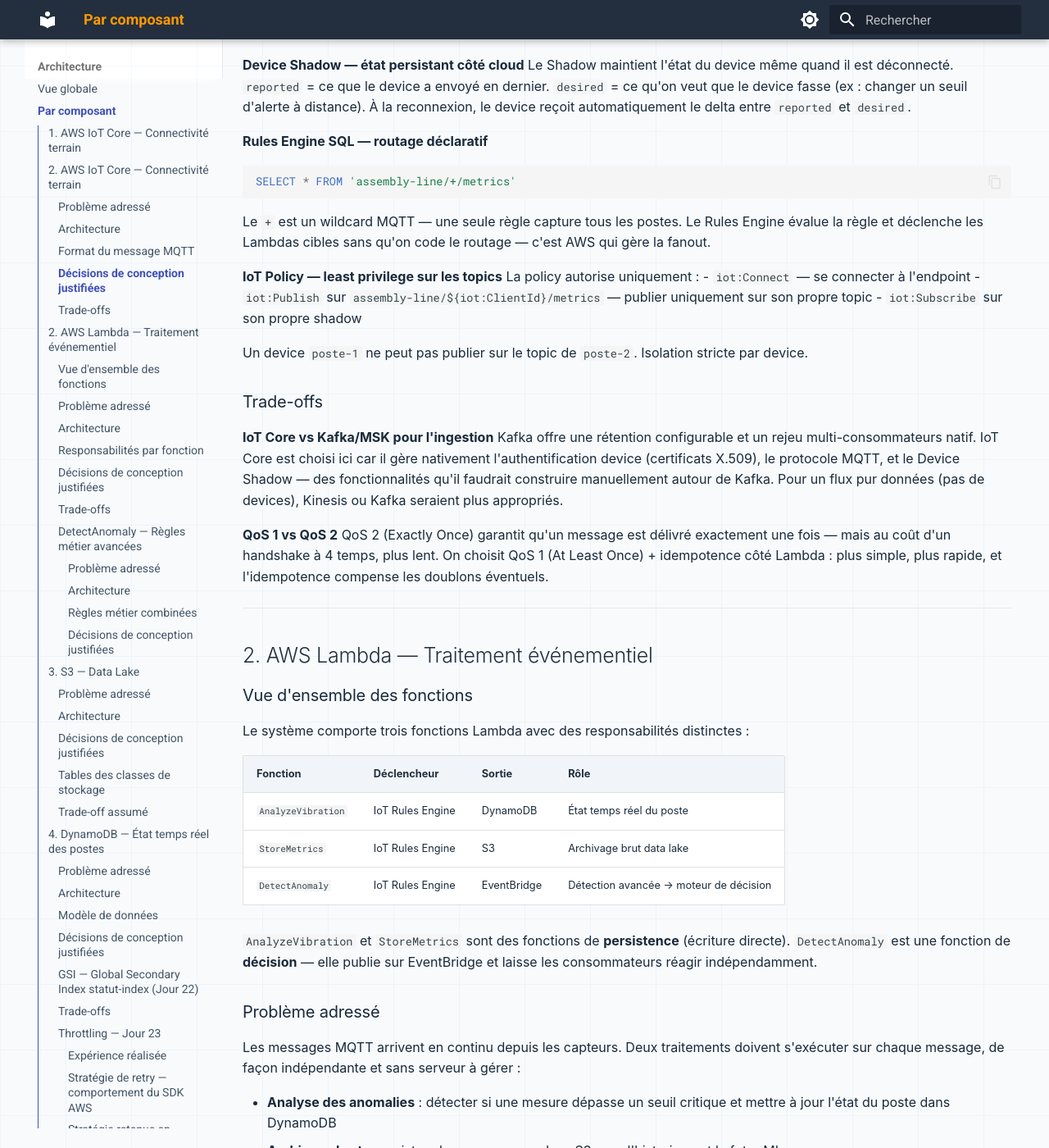
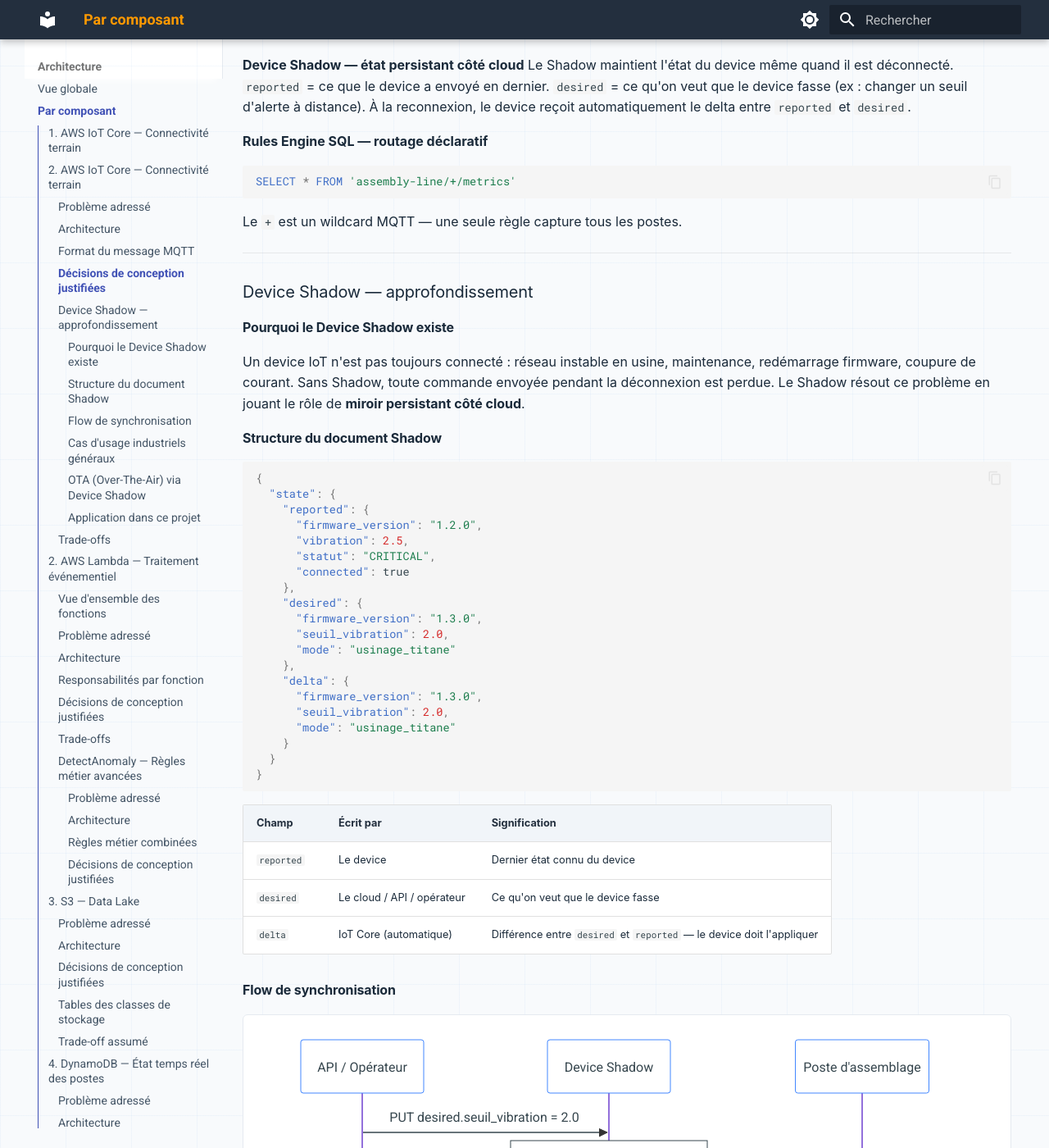
Before and after one commit to lansanconde/smart-assembly-line, an MkDocs documentation site: the page built from docs/architecture/components.md, in a window 1280 px wide and 1400 px high, scrolled down 2778 px. Shown: the whole window at 82% size. Built offline with MkDocs 1.6.1 and Material for MkDocs 9.7.7, drawn with Linux system fonts in a browser that asks for light colours; some of the changed text lies outside the part shown.

Commit message:
feat: Device Shadow + EventBridge rule
- publish_vibration.py : mise à jour Shadow reported à chaque mesure
- publish_vibration.py : abonnement delta pour modifier seuils à chaud
- iot_eventbridge.tf : rôle IAM iot-to-eventbridge-role
- iot_eventbridge.tf : règle EventBridge smart-assembly-iot-direct-critical
- iot_eventbridge.tf : log group /aws/events/iot-direct-critical
- runbook : section Device Shadow (get/update shadow, test delta)
- docs : section Device Shadow avec OTA et cas d'usage industriels

Note: action eventBridge non disponible dans aws_iot_topic_rule en eu-west-3
Routing IoT → EventBridge maintenu via Lambda (flux existant)

````diff
--- a/docs/architecture/components.md
+++ b/docs/architecture/components.md
@@ -128,6 +128,94 @@
 SELECT * FROM 'assembly-line/+/metrics'
 ```
 Le `+` est un wildcard MQTT — une seule règle capture tous les postes.
+
+---
+
+### Device Shadow — approfondissement
+
+#### Pourquoi le Device Shadow existe
+
+Un device IoT n'est pas toujours connecté : réseau instable en usine, maintenance, redémarrage firmware, coupure de courant. Sans Shadow, toute commande envoyée pendant la déconnexion est perdue. Le Shadow résout ce problème en jouant le rôle de **miroir persistant côté cloud**.
+
+#### Structure du document Shadow
+
+```json
+{
+  "state": {
+    "reported": {
+      "firmware_version": "1.2.0",
+      "vibration": 2.5,
+      "statut": "CRITICAL",
+      "connected": true
+    },
+    "desired": {
+      "firmware_version": "1.3.0",
+      "seuil_vibration": 2.0,
+      "mode": "usinage_titane"
+    },
+    "delta": {
+      "firmware_version": "1.3.0",
+      "seuil_vibration": 2.0,
+      "mode": "usinage_titane"
+    }
+  }
+}
+```
+
+| Champ | Écrit par | Signification |
+|---|---|---|
+| `reported` | Le device | Dernier état connu du device |
+| `desired` | Le cloud / API / opérateur | Ce qu'on veut que le device fasse |
+| `delta` | IoT Core (automatique) | Différence entre `desired` et `reported` — le device doit l'appliquer |
+
+#### Flow de synchronisation
+
+```mermaid
+sequenceDiagram
+    participant API as API / Opérateur
+    participant SHADOW as Device Shadow
+    participant DEVICE as Poste d'assemblage
+
+    API->>SHADOW: PUT desired.seuil_vibration = 2.0
+    Note over SHADOW: delta calculé automatiquement
+    DEVICE->>SHADOW: reconnexion après coupure
+    SHADOW->>DEVICE: delta → seuil_vibration: 2.0
+    DEVICE->>SHADOW: PUT reported.seuil_vibration = 2.0
+    Note over SHADOW: delta = vide — synchronisé
+```
+
+#### Cas d'usage industriels généraux
+
+| Secteur | Usage Shadow |
+|---|---|
+| **Domotique** | Thermostat offline → `desired.temperature = 21°C` attendu → appliqué à la reconnexion |
+| **Véhicules connectés** | `desired.limite_vitesse = 90` poussé hors réseau → appliqué en zone couverte |
+| **Agriculture** | Irrigation programmée pendant la nuit (seule fenêtre satellite disponible) |
+| **CNC industriel** | Paramètres d'usinage changés entre deux cycles sans arrêter la machine |
+| **OTA firmware** | `desired.firmware_version = "1.3.0"` → device télécharge depuis S3, installe, confirme via `reported` |
+
+#### OTA (Over-The-Air) via Device Shadow
+
+Le Shadow est le mécanisme fondamental des mises à jour firmware à distance. AWS IoT Jobs s'appuie dessus avec des fonctionnalités supplémentaires (déploiement progressif, rollback automatique).
+
+```mermaid
+flowchart TD
+    OPS[Opérateur / CI-CD] -->|desired.firmware = 1.3.0| SH[Device Shadow]
+    SH -->|delta| DEV[Device connecté]
+    DEV -->|télécharge| S3[S3 — binaire firmware]
+    DEV -->|installe + redémarre| DEV
+    DEV -->|reported.firmware = 1.3.0| SH
+    SH -->|delta vide = confirmé| OPS
+```
+
+#### Application dans ce projet
+
+| Besoin | Shadow `desired` | Bénéfice |
+|---|---|---|
+| Changer les seuils d'alerte par poste | `seuil_vibration`, `seuil_temperature` | Pas de redéploiement Lambda — config à chaud |
+| Afficher l'état offline d'un poste | Lecture de `reported` | Dashboard toujours informé même si le poste est déconnecté |
+| Arrêt d'urgence à distance | `arret_urgence: true` | Commande persistante — appliquée à la reconnexion même si envoyée pendant une coupure |
+| OTA seuils de détection | `firmware_version`, `modele_ml_version` | Mise à jour du modèle TinyML embarqué sans intervention physique |
 Le Rules Engine évalue la règle et déclenche les Lambdas cibles sans qu'on code le routage — c'est AWS qui gère la fanout.
 
 **IoT Policy — least privilege sur les topics**
````
Also changed, not shown: 2 other files.
